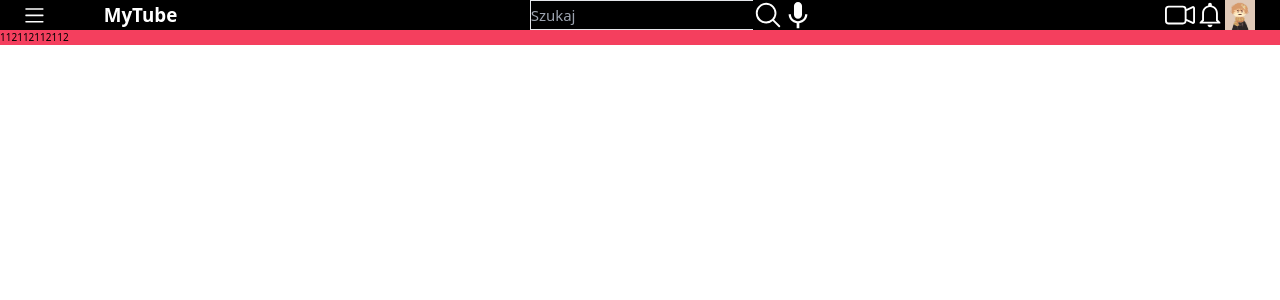
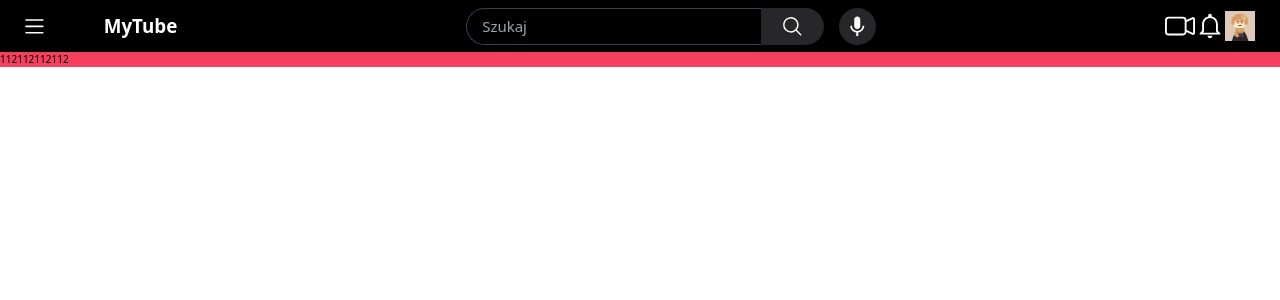
Before and after one commit to Biszku/Tailwind-My-Tube, a React (Vite) app: page / in a window 1280 px wide. Shown: the top 300 px of the page. Built offline with nearby package versions, Linux system fonts and the light colour scheme.

Commit message:
search bar style done

```diff
--- a/src/components/header/searchContainer/searchContainer.tsx
+++ b/src/components/header/searchContainer/searchContainer.tsx
@@ -10,13 +10,17 @@ const SearchContainer = () => {
   const [searchText, setSearchText] = useState("");
   const inputRef = useRef<HTMLInputElement>(null);
   return (
-    <div className="flex items-center text-5xl text-white">
-      <div className="flex">
-        <div className="flex items-center border-t border-b border-l">
-          {isActive && <HiMagnifyingGlass />}
+    <div className="w-1/3 flex items-center justify-end gap-6 text-white py-3">
+      <div className="flex flex-1">
+        <div
+          className={`flex flex-1 items-center border-t border-b border-l  ${
+            isActive ? "border-blue-500 border-r" : "border-gray-700"
+          } rounded-l-full py-3 pl-6 pr-4 gap-1`}
+        >
+          {isActive && <HiMagnifyingGlass className="text-3xl mr-4" />}
           <input
             ref={inputRef}
-            className="outline-none text-2xl bg-transparent"
+            className="flex-1 outline-none text-2xl bg-transparent "
             type="text"
             placeholder="Szukaj"
             value={searchText}
@@ -33,10 +37,10 @@ const SearchContainer = () => {
               setFirstLoad(false);
             }}
           />
-          {!firstLoad && <FaKeyboard />}
+          {!firstLoad && <FaKeyboard className="text-3xl" />}
           {searchText.length > 0 && (
             <IoMdClose
-              className="hover:cursor-pointer"
+              className="text-3xl hover:cursor-pointer"
               onClick={() => {
                 setSearchText("");
                 inputRef.current && inputRef.current.focus();
@@ -44,12 +48,12 @@ const SearchContainer = () => {
             />
           )}
         </div>
-        <div className="flex items-center">
-          <HiMagnifyingGlass />
+        <div className="flex items-center bg-zinc-800 rounded-r-full px-8">
+          <HiMagnifyingGlass className="text-4xl" />
         </div>
       </div>
-      <div className="">
-        <IoMdMic />
+      <div className="grid px-3 place-items-center self-stretch bg-zinc-800  rounded-full ">
+        <IoMdMic className="text-4xl" />
       </div>
     </div>
   );
```
